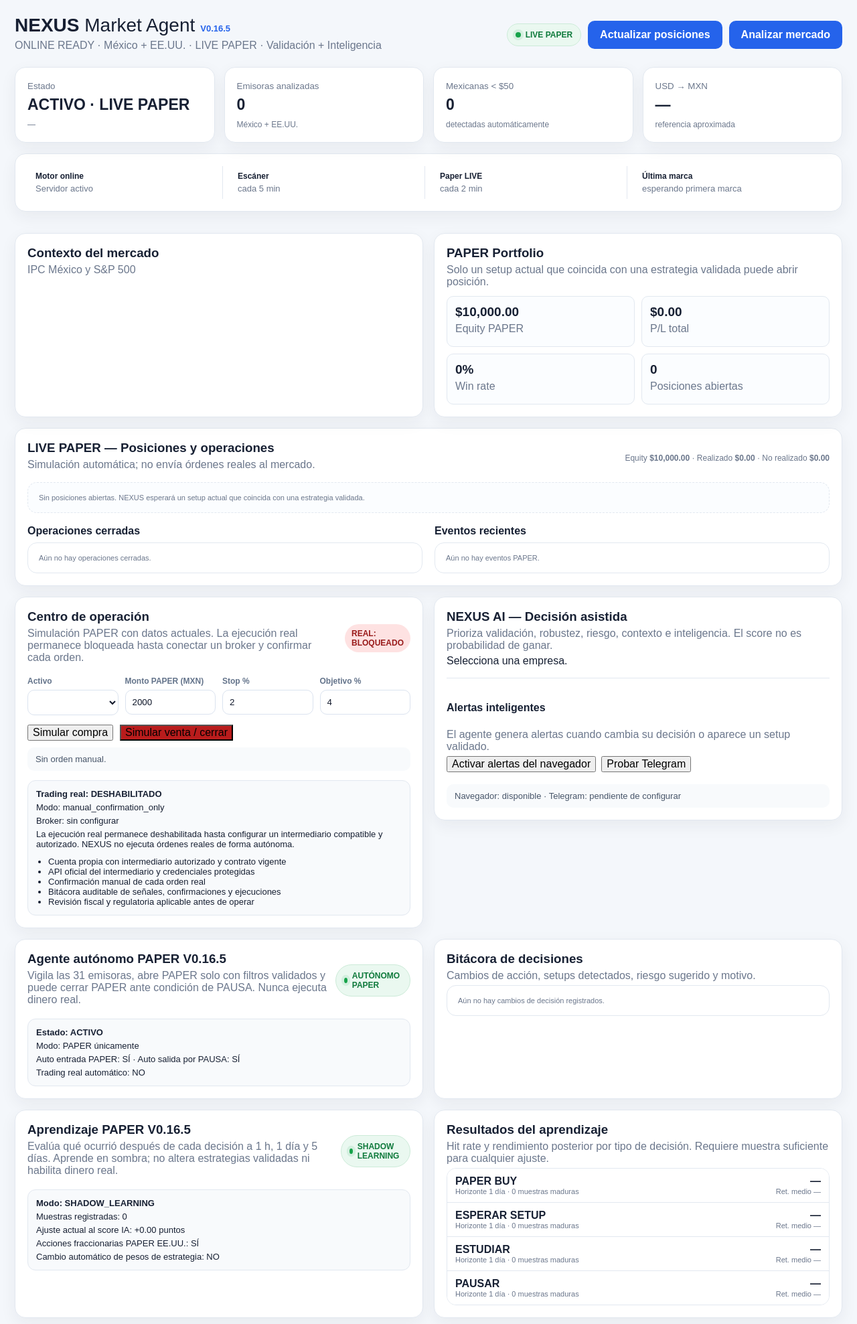
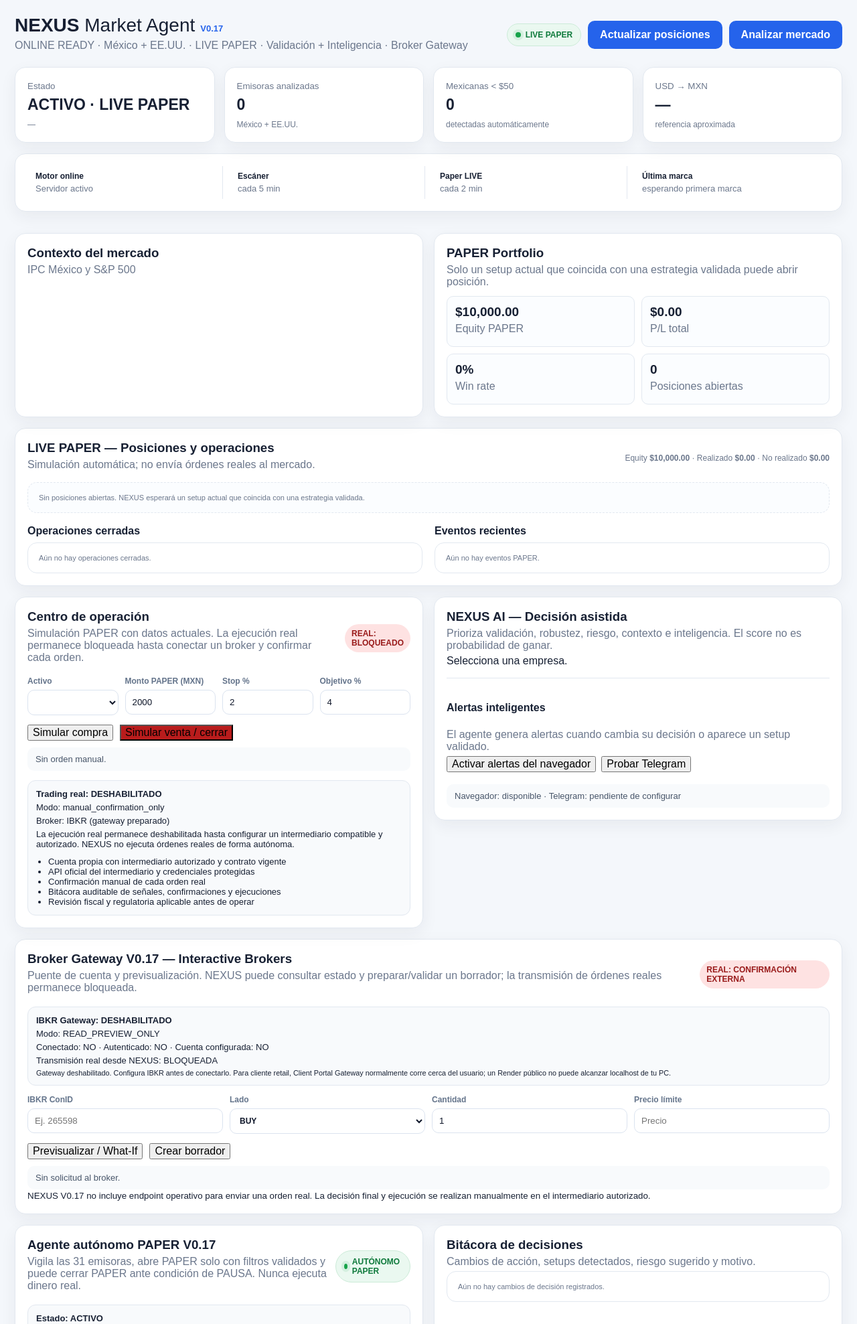
Before and after one commit to jesusespinoss84-pixel/nexus-market-agent-v013, a Flask app: page / in a window 1280 px wide. Shown: the top 1977 px of the page at 67% size. Run offline with Flask 3, Linux system fonts and the light colour scheme; data that the repository does not hold is empty.

Commit message:
Add files via upload

```diff
--- a/src/web/app.py
+++ b/src/web/app.py
@@ -8,6 +8,7 @@ from src.agent.portfolio import PaperPortfolio
 from src.agent.autonomy import AutonomousPaperAgent
 from src.agent.learning import PaperLearningAgent
 from src.agent.risk_governor import RiskGovernor
+from src.agent.broker_gateway import IBKRBrokerGateway
 from src.agent.validator import SymbolValidator
 from src.data.yfinance_provider import YFinanceProvider
 
@@ -29,6 +30,7 @@ def create_app():
     autonomy=AutonomousPaperAgent(s)
     learner=PaperLearningAgent(s)
     riskgov=RiskGovernor(s)
+    broker=IBKRBrokerGateway(s,root)
 
     def send_telegram(text):
         token=os.getenv('NEXUS_TELEGRAM_BOT_TOKEN','').strip()
@@ -266,14 +268,35 @@ def create_app():
     def risk_governor_stress():
         return jsonify(riskgov.stress_test(portfolio.summary(),readj(root/s['storage']['snapshot'],[])))
 
+    @app.get('/api/broker/status')
+    def broker_status():
+        return jsonify(broker.status())
+
+    @app.get('/api/broker/accounts')
+    def broker_accounts():
+        return jsonify(broker.accounts())
+
+    @app.post('/api/broker/preview')
+    def broker_preview():
+        return jsonify(broker.preview(request.get_json(silent=True) or {}))
+
+    @app.post('/api/broker/draft')
+    def broker_draft():
+        return jsonify(broker.draft(request.get_json(silent=True) or {}))
+
+    @app.post('/api/broker/submit')
+    def broker_submit_blocked():
+        return jsonify({'ok':False,'error':'LIVE_ORDER_TRANSMISSION_BLOCKED','message':'V0.17 no transmite órdenes reales. Revisa el borrador y opera manualmente en el intermediario autorizado.'}),403
+
     @app.get('/api/real-trading/status')
     def real_trading_status():
         cfg=s.get('real_trading',{})
         return jsonify({
             'enabled':bool(cfg.get('enabled',False)),
             'execution_mode':cfg.get('execution_mode','manual_confirmation_only'),
-            'broker':cfg.get('broker'),
+            'broker':cfg.get('broker') or 'IBKR (gateway preparado)',
             'autonomous_execution':False,
+            'live_order_transmission':False,
             'note':cfg.get('note'),
             'requirements':[
                 'Cuenta propia con intermediario autorizado y contrato vigente',
@@ -296,7 +319,7 @@ def create_app():
 
     @app.post('/api/alerts/test')
     def alerts_test():
-        return jsonify(send_telegram('NEXUS Market Agent V0.16.5 · Alerta de prueba correcta.'))
+        return jsonify(send_telegram('NEXUS Market Agent V0.17 · Alerta de prueba correcta.'))
 
     @app.get('/api/platform')
     def platform():
--- a/src/web/static/app.js
+++ b/src/web/static/app.js
@@ -359,3 +359,38 @@ async function loadRiskGovernor(){
  }catch(e){$('riskGovernor').textContent='No se pudo calcular el Risk Governor.'}
 }
 setTimeout(loadRiskGovernor,1200);setInterval(loadRiskGovernor,60000);
+
+// V0.17 — IBKR Broker Gateway (READ / WHAT-IF / DRAFT only)
+async function loadBrokerGateway(){
+ if(!$('brokerStatus'))return;
+ try{
+  const d=await fetch('/api/broker/status',{cache:'no-store'}).then(r=>r.json());
+  $('brokerStatus').innerHTML=`<b>IBKR Gateway: ${d.enabled?(d.authenticated?'AUTENTICADO':'CONFIGURADO / SIN SESIÓN'):'DESHABILITADO'}</b><span>Modo: ${esc(d.mode||'READ_PREVIEW_ONLY')}</span><span>Conectado: ${d.connected?'SÍ':'NO'} · Autenticado: ${d.authenticated?'SÍ':'NO'} · Cuenta configurada: ${d.account_configured?'SÍ':'NO'}</span><span>Transmisión real desde NEXUS: BLOQUEADA</span><small>${esc(d.message||'')} ${esc(d.render_note||'')}</small>`;
+ }catch(e){$('brokerStatus').textContent='No se pudo consultar el Broker Gateway.'}
+}
+async function brokerAction(kind){
+ const body={conid:Number($('brokerConid').value||0),side:$('brokerSide').value,quantity:Number($('brokerQty').value||0),price:Number($('brokerPrice').value||0),order_type:'LMT',tif:'DAY',symbol:CURRENT?.symbol||null,reason:CURRENT?.ai_action||null};
+ $('brokerResult').textContent=kind==='preview'?'Solicitando What-If a IBKR…':'Creando borrador auditable…';
+ try{
+  const r=await fetch(`/api/broker/${kind}`,{method:'POST',headers:{'Content-Type':'application/json'},body:JSON.stringify(body),cache:'no-store'});
+  const d=await r.json();
+  if(kind==='draft'&&d.ok){$('brokerResult').textContent='Borrador creado. NO fue transmitido al mercado.';return}
+  if(d.ok){const x=d.data||{};$('brokerResult').textContent=`What-If recibido. Comisión: ${x.amount?.commission||'—'} · Total: ${x.amount?.total||'—'} · Aviso: ${x.warn||'sin aviso'}`}
+  else $('brokerResult').textContent=`No disponible: ${d.error||'sin conexión/autenticación IBKR'}`;
+ }catch(e){$('brokerResult').textContent='No se pudo completar la consulta al Broker Gateway.'}
+}
+if($('brokerPreview'))$('brokerPreview').onclick=()=>brokerAction('preview');
+if($('brokerDraft'))$('brokerDraft').onclick=()=>brokerAction('draft');
+loadBrokerGateway();setInterval(loadBrokerGateway,60000);
+
+// V0.17 — IBKR Broker Gateway (READ / WHAT-IF / DRAFT only)
+async function loadBrokerGateway(){
+ if(!$('brokerStatus'))return;
+ try{const d=await fetch('/api/broker/status',{cache:'no-store'}).then(r=>r.json());$('brokerStatus').innerHTML=`<b>IBKR Gateway: ${d.enabled?(d.authenticated?'AUTENTICADO':'CONFIGURADO / SIN SESIÓN'):'DESHABILITADO'}</b><span>Modo: ${esc(d.mode||'READ_PREVIEW_ONLY')}</span><span>Conectado: ${d.connected?'SÍ':'NO'} · Autenticado: ${d.authenticated?'SÍ':'NO'} · Cuenta configurada: ${d.account_configured?'SÍ':'NO'}</span><span>Transmisión real desde NEXUS: BLOQUEADA</span><small>${esc(d.message||'')} ${esc(d.render_note||'')}</small>`;}catch(e){$('brokerStatus').textContent='No se pudo consultar el Broker Gateway.'}
+}
+async function brokerAction(kind){
+ const body={conid:Number($('brokerConid').value||0),side:$('brokerSide').value,quantity:Number($('brokerQty').value||0),price:Number($('brokerPrice').value||0),order_type:'LMT',tif:'DAY',symbol:CURRENT?.symbol||null,reason:CURRENT?.ai_action||null};
+ $('brokerResult').textContent=kind==='preview'?'Solicitando What-If a IBKR…':'Creando borrador auditable…';
+ try{const r=await fetch(`/api/broker/${kind}`,{method:'POST',headers:{'Content-Type':'application/json'},body:JSON.stringify(body),cache:'no-store'});const d=await r.json();if(kind==='draft'&&d.ok){$('brokerResult').textContent='Borrador creado. NO fue transmitido al mercado.';return}if(d.ok){const x=d.data||{};$('brokerResult').textContent=`What-If recibido. Comisión: ${x.amount?.commission||'—'} · Total: ${x.amount?.total||'—'} · Aviso: ${x.warn||'sin aviso'}`}else $('brokerResult').textContent=`No disponible: ${d.error||'sin conexión/autenticación IBKR'}`;}catch(e){$('brokerResult').textContent='No se pudo completar la consulta al Broker Gateway.'}
+}
+if($('brokerPreview'))$('brokerPreview').onclick=()=>brokerAction('preview');if($('brokerDraft'))$('brokerDraft').onclick=()=>brokerAction('draft');loadBrokerGateway();setInterval(loadBrokerGateway,60000);
--- a/src/web/templates/index.html
+++ b/src/web/templates/index.html
@@ -1,5 +1,5 @@
-<!doctype html><html lang="es"><head><meta charset="utf-8"><meta name="viewport" content="width=device-width,initial-scale=1"><title>NEXUS V0.16.5</title><link rel="stylesheet" href="/static/style.css?v=0165"></head><body><div class="wrap">
-<header><div><div class="brand">NEXUS <span>Market Agent</span><em>V0.16.5</em></div><p>ONLINE READY · México + EE.UU. · LIVE PAPER · Validación + Inteligencia</p></div><div class="headActions"><span class="livebadge"><i></i> LIVE PAPER</span><button id="liveNow">Actualizar posiciones</button><button id="run">Analizar mercado</button></div></header>
+<!doctype html><html lang="es"><head><meta charset="utf-8"><meta name="viewport" content="width=device-width,initial-scale=1"><title>NEXUS V0.17</title><link rel="stylesheet" href="/static/style.css?v=0170"></head><body><div class="wrap">
+<header><div><div class="brand">NEXUS <span>Market Agent</span><em>V0.17</em></div><p>ONLINE READY · México + EE.UU. · LIVE PAPER · Validación + Inteligencia · Broker Gateway</p></div><div class="headActions"><span class="livebadge"><i></i> LIVE PAPER</span><button id="liveNow">Actualizar posiciones</button><button id="run">Analizar mercado</button></div></header>
 <section class="cards"><div><small>Estado</small><b id="status">—</b><span id="last">—</span></div><div><small>Emisoras analizadas</small><b id="count">—</b><span>México + EE.UU.</span></div><div><small>Mexicanas &lt; $50</small><b id="cheap">—</b><span>detectadas automáticamente</span></div><div><small>USD → MXN</small><b id="fx">—</b><span>referencia aproximada</span></div></section>
 <section class="panel onlinebar"><div><b>Motor online</b><span id="onlineState">Conectando…</span></div><div><b>Escáner</b><span id="scanCadence">—</span></div><div><b>Paper LIVE</b><span id="liveCadence">—</span></div><div><b>Última marca</b><span id="lastLive">—</span></div></section>
 <section class="grid2"><div class="panel"><h3>Contexto del mercado</h3><p>IPC México y S&P 500</p><div id="bench" class="bench"></div></div><div class="panel"><h3>PAPER Portfolio</h3><p>Solo un setup actual que coincida con una estrategia validada puede abrir posición.</p><div id="portfolio" class="portfolio"></div></div></section>
@@ -16,28 +16,30 @@
   </div>
 </section>
 
+
+<section class="panel"><div class="panelhead"><div><h3>Broker Gateway V0.17 — Interactive Brokers</h3><p>Puente de cuenta y previsualización. NEXUS puede consultar estado y preparar/validar un borrador; la transmisión de órdenes reales permanece bloqueada.</p></div><span class="safetybadge">REAL: CONFIRMACIÓN EXTERNA</span></div><div id="brokerStatus" class="legalbox">Consultando Broker Gateway…</div><div class="tradeform"><label>IBKR ConID<input id="brokerConid" type="number" min="1" placeholder="Ej. 265598"></label><label>Lado<select id="brokerSide"><option>BUY</option><option>SELL</option></select></label><label>Cantidad<input id="brokerQty" type="number" min="0.0001" step="0.0001" value="1"></label><label>Precio límite<input id="brokerPrice" type="number" min="0.01" step="0.01" placeholder="Precio"></label></div><div class="orderbuttons"><button id="brokerPreview">Previsualizar / What-If</button><button id="brokerDraft">Crear borrador</button></div><div id="brokerResult" class="notice">Sin solicitud al broker.</div><small>NEXUS V0.17 no incluye endpoint operativo para enviar una orden real. La decisión final y ejecución se realizan manualmente en el intermediario autorizado.</small></section>
 <section class="grid2">
-  <div class="panel"><div class="panelhead"><div><h3>Agente autónomo PAPER V0.16.5</h3><p>Vigila las 31 emisoras, abre PAPER solo con filtros validados y puede cerrar PAPER ante condición de PAUSA. Nunca ejecuta dinero real.</p></div><span class="livebadge"><i></i> AUTÓNOMO PAPER</span></div><div id="autonomyStatus" class="legalbox">Consultando autonomía…</div></div>
+  <div class="panel"><div class="panelhead"><div><h3>Agente autónomo PAPER V0.17</h3><p>Vigila las 31 emisoras, abre PAPER solo con filtros validados y puede cerrar PAPER ante condición de PAUSA. Nunca ejecuta dinero real.</p></div><span class="livebadge"><i></i> AUTÓNOMO PAPER</span></div><div id="autonomyStatus" class="legalbox">Consultando autonomía…</div></div>
   <div class="panel"><div class="panelhead"><div><h3>Bitácora de decisiones</h3><p>Cambios de acción, setups detectados, riesgo sugerido y motivo.</p></div></div><div id="decisionLog" class="tradetable"><div class="emptyline">Esperando decisiones…</div></div></div>
 </section>
 
 <section class="grid2">
-  <div class="panel"><div class="panelhead"><div><h3>Aprendizaje PAPER V0.16.5</h3><p>Evalúa qué ocurrió después de cada decisión a 1 h, 1 día y 5 días. Aprende en sombra; no altera estrategias validadas ni habilita dinero real.</p></div><span class="livebadge"><i></i> SHADOW LEARNING</span></div><div id="learningStatus" class="legalbox">Esperando muestras…</div></div>
+  <div class="panel"><div class="panelhead"><div><h3>Aprendizaje PAPER V0.17</h3><p>Evalúa qué ocurrió después de cada decisión a 1 h, 1 día y 5 días. Aprende en sombra; no altera estrategias validadas ni habilita dinero real.</p></div><span class="livebadge"><i></i> SHADOW LEARNING</span></div><div id="learningStatus" class="legalbox">Esperando muestras…</div></div>
   <div class="panel"><div class="panelhead"><div><h3>Resultados del aprendizaje</h3><p>Hit rate y rendimiento posterior por tipo de decisión. Requiere muestra suficiente para cualquier ajuste.</p></div></div><div id="learningStats" class="tradetable"><div class="emptyline">Todavía no hay resultados maduros.</div></div></div>
-  <div class="panel"><div class="panelhead"><div><h3>Auditor IA V0.16.5</h3><p>Memoria por empresa, régimen y sector. Las promociones son evidencia PAPER, no autorización para operar dinero real.</p></div></div><div id="learningAudit" class="tradetable"><div class="emptyline">Esperando muestras maduras…</div></div></div>
+  <div class="panel"><div class="panelhead"><div><h3>Auditor IA V0.17</h3><p>Memoria por empresa, régimen y sector. Las promociones son evidencia PAPER, no autorización para operar dinero real.</p></div></div><div id="learningAudit" class="tradetable"><div class="emptyline">Esperando muestras maduras…</div></div></div>
 
-  <div class="panel"><div class="panelhead"><div><h3>Errores y oportunidades V0.16.5</h3><p>Contrafactual PAPER: identifica oportunidades perdidas, entradas evitadas y compras desfavorables a 1 día.</p></div><span class="livebadge"><i></i> CONTRAFACTUAL</span></div><div id="counterfactual" class="tradetable"><div class="emptyline">Esperando resultados maduros…</div></div></div>
+  <div class="panel"><div class="panelhead"><div><h3>Errores y oportunidades V0.17</h3><p>Contrafactual PAPER: identifica oportunidades perdidas, entradas evitadas y compras desfavorables a 1 día.</p></div><span class="livebadge"><i></i> CONTRAFACTUAL</span></div><div id="counterfactual" class="tradetable"><div class="emptyline">Esperando resultados maduros…</div></div></div>
 </section>
 
-  <div class="panel"><div class="panelhead"><div><h3>Calibración y evidencia V0.16.5</h3><p>Compara consistencia a 1 h, 1 día y 5 días y estima el efecto de fricción PAPER. El nivel de evidencia no es probabilidad de ganar.</p></div><span class="livebadge"><i></i> CALIBRACIÓN</span></div><div id="calibration" class="tradetable"><div class="emptyline">Esperando resultados maduros…</div></div></div>
-<section class="panel"><div class="panelhead"><div><h3>Madurez del aprendizaje V0.16.5</h3><p>Controla cuántas muestras ya maduraron a 1 h, 1 día y 5 días antes de permitir ajustes internos.</p></div><span class="livebadge"><i></i> EVIDENCIA</span></div><div id="learningMaturity" class="tradetable"><div class="emptyline">Calculando madurez…</div></div></section>
-<section class="grid2"><div class="panel"><div class="panelhead"><div><h3>Risk Governor PAPER V0.16.5</h3><p>Supervisa exposición, concentración, pérdida diaria y drawdown. Puede bloquear nuevas entradas PAPER.</p></div><span class="livebadge"><i></i> RISK GOVERNOR</span></div><div id="riskGovernor" class="legalbox">Calculando riesgo…</div></div><div class="panel"><div class="panelhead"><div><h3>Pruebas de estrés PAPER V0.16.5</h3><p>Simula shocks adversos y fricción elevada sin mover dinero real.</p></div><span class="livebadge"><i></i> STRESS TEST</span></div><div id="stressTests" class="tradetable">Calculando escenarios…</div></div></section>
+  <div class="panel"><div class="panelhead"><div><h3>Calibración y evidencia V0.17</h3><p>Compara consistencia a 1 h, 1 día y 5 días y estima el efecto de fricción PAPER. El nivel de evidencia no es probabilidad de ganar.</p></div><span class="livebadge"><i></i> CALIBRACIÓN</span></div><div id="calibration" class="tradetable"><div class="emptyline">Esperando resultados maduros…</div></div></div>
+<section class="panel"><div class="panelhead"><div><h3>Madurez del aprendizaje V0.17</h3><p>Controla cuántas muestras ya maduraron a 1 h, 1 día y 5 días antes de permitir ajustes internos.</p></div><span class="livebadge"><i></i> EVIDENCIA</span></div><div id="learningMaturity" class="tradetable"><div class="emptyline">Calculando madurez…</div></div></section>
+<section class="grid2"><div class="panel"><div class="panelhead"><div><h3>Risk Governor PAPER V0.17</h3><p>Supervisa exposición, concentración, pérdida diaria y drawdown. Puede bloquear nuevas entradas PAPER.</p></div><span class="livebadge"><i></i> RISK GOVERNOR</span></div><div id="riskGovernor" class="legalbox">Calculando riesgo…</div></div><div class="panel"><div class="panelhead"><div><h3>Pruebas de estrés PAPER V0.17</h3><p>Simula shocks adversos y fricción elevada sin mover dinero real.</p></div><span class="livebadge"><i></i> STRESS TEST</span></div><div id="stressTests" class="tradetable">Calculando escenarios…</div></div></section>
 <section class="grid2">
   <div class="panel"><h3>Plan e infraestructura</h3><p>Tu servicio actual usa Render Free. El plan gratuito no termina automáticamente al cumplir un mes; tiene límites de uso. Puedes cambiar de compute o de workspace cuando lo necesites.</p><div class="linkbuttons"><a href="https://render.com/pricing" target="_blank" rel="noopener">Ver planes y precios de Render</a><a href="https://dashboard.render.com/billing" target="_blank" rel="noopener">Abrir facturación / contratar</a><a href="https://dashboard.render.com/web/srv-dak1sdmk1f9s73amjk9g" target="_blank" rel="noopener">Administrar este servicio</a></div></div>
   <div class="panel"><h3>Legal y preparación para operación real</h3><p>NEXUS no actúa como casa de bolsa. Las órdenes reales deben cursarse mediante un intermediario autorizado y con tu confirmación.</p><div class="linkbuttons"><a href="https://www.cnbv.gob.mx/SECTORES-SUPERVISADOS/BURS%C3%81TIL/Descripci%C3%B3n/Paginas/Casas-de-Bolsa.aspx" target="_blank" rel="noopener">CNBV · Casas de Bolsa</a><a href="https://www.gob.mx/cnbv/acciones-y-programas/asesores-en-inversiones" target="_blank" rel="noopener">CNBV · Asesores en Inversiones</a><a href="https://www.gob.mx/cnbv/acciones-y-programas/disposiciones-legales-casas-de-bolsa" target="_blank" rel="noopener">CNBV · Disposiciones legales</a></div></div>
 </section>
 <section class="panel"><div class="panelhead"><div><h3>Gráfica del activo</h3><p id="chartTitle">Cargando activo inicial…</p><div id="chartStats" class="chartstats"></div></div><div><select id="symbol"></select><button class="range" data-range="5d">5D</button><button class="range active" data-range="1m">1M</button><button class="range" data-range="3m">3M</button><button class="range" data-range="1y">1A</button></div></div><svg id="chart" viewBox="0 0 1000 300"></svg></section>
 <section class="panel"><div class="panelhead"><div><h3>Empresas en estudio</h3><p>Rendimiento multi-horizonte, vulnerabilidad, viabilidad y validación propia.</p></div><div class="filters"><button class="filter active" data-f="ALL">Todas</button><button class="filter" data-f="MEX">México</button><button class="filter" data-f="CHEAP">Mexicanas &lt;$50</button><button class="filter" data-f="VIABLE">Más viables</button><button class="filter" data-f="VULNERABLE">Más vulnerables</button></div></div><div class="scroll"><table><thead><tr><th>Empresa</th><th>Precio</th><th>1D</th><th>1S</th><th>1M</th><th>3M</th><th>YTD</th><th>1A</th><th>Vol.30d</th><th>Max DD</th><th>Viable</th><th>Vulnerable</th><th>Técnico</th><th>Mercado</th><th>Validación</th><th>Composite</th><th>Decisión</th></tr></thead><tbody id="body"></tbody></table></div></section>
-<section class="panel"><div class="panelhead"><div><h3>Inteligencia de mercado V0.16.5</h3><p id="intelSub">Sector, fuerza relativa, volumen, volatilidad, earnings y contexto informativo.</p></div></div><div id="intel" class="intel">Selecciona una empresa.</div></section>
+<section class="panel"><div class="panelhead"><div><h3>Inteligencia de mercado V0.17</h3><p id="intelSub">Sector, fuerza relativa, volumen, volatilidad, earnings y contexto informativo.</p></div></div><div id="intel" class="intel">Selecciona una empresa.</div></section>
 <section class="grid2"><div class="panel"><h3>Cerebro del agente</h3><div id="brain" class="brain">Selecciona una empresa.</div></div><div class="panel"><div class="panelhead"><div><h3>Laboratorio individual</h3><p id="labSub">Selecciona una empresa.</p></div><div><button id="validateQuick">Validar rápido</button><button id="validateFull">Validación completa</button></div></div><div id="sens" class="sens"></div></div></section>
-<footer>V0.16.5: calibración de evidencia + fricción PAPER + contrafactual + agente autónomo PAPER + acciones fraccionarias PAPER en EE.UU. + alertas + bitácora. LIVE PAPER es una simulación. La sección de trading real permanece deshabilitada hasta conectar un intermediario compatible y confirmar manualmente cada orden. Los scores son métricas internas de investigación, no probabilidades ni garantías.</footer></div><script src="/static/app.js?v=0165"></script></body></html>
+<footer>V0.17: Broker Gateway IBKR en modo lectura/preview + calibración de evidencia + fricción PAPER + contrafactual + agente autónomo PAPER + acciones fraccionarias PAPER en EE.UU. + alertas + bitácora. LIVE PAPER es una simulación. La sección de trading real permanece deshabilitada hasta conectar un intermediario compatible y confirmar manualmente cada orden. Los scores son métricas internas de investigación, no probabilidades ni garantías.</footer></div><script src="/static/app.js?v=0170"></script></body></html>
```
Also changed, not shown: config/settings.yaml (+13 -0 lines), src/agent/broker_gateway.py (added, +82 -0 lines), CHANGELOG.md, README.md.
